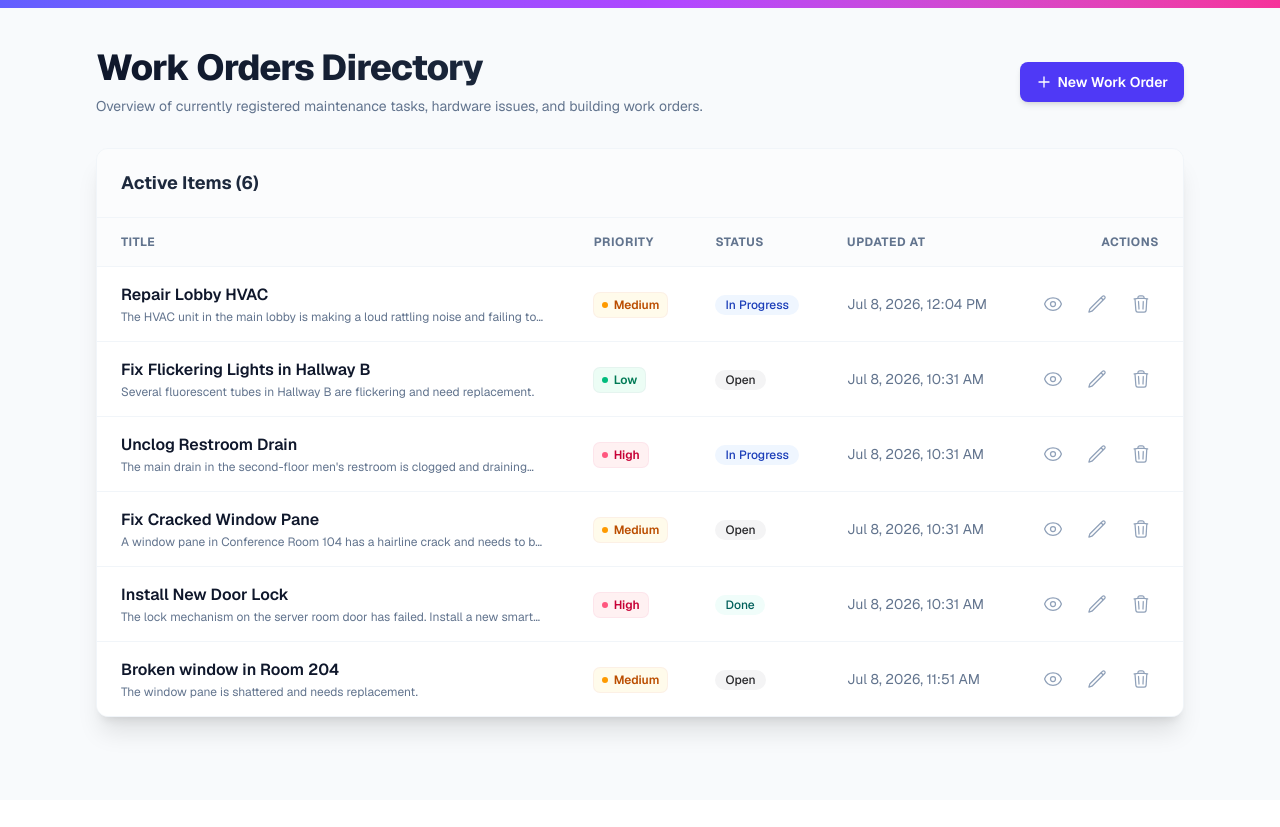
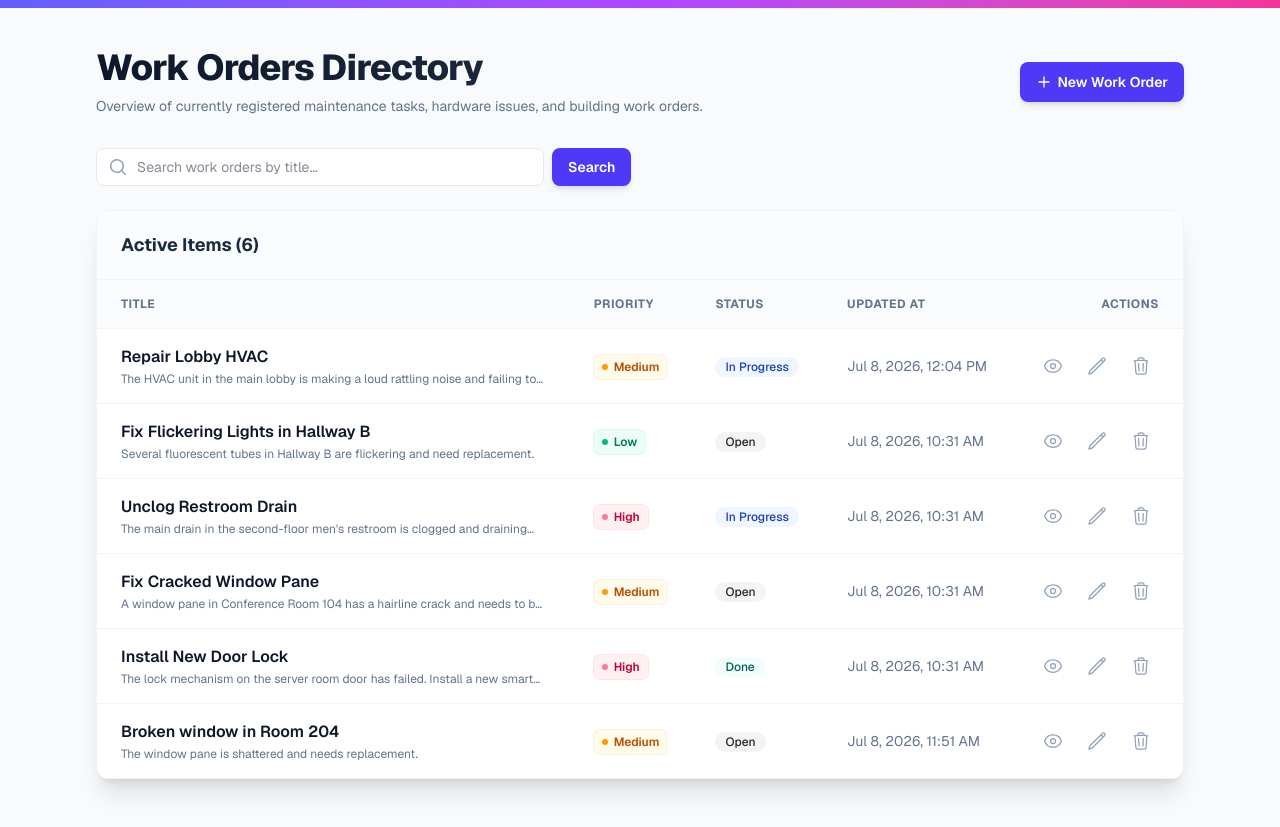
Before and after one commit to Moatez-km/work_orders, a Next.js app: page /work-orders in a window 1280 px wide. Before the commit the page ends 800 px from the top, so only its background shows below. Built offline with nearby package versions, Linux system fonts and the light colour scheme.

Commit message:
feat: implement title search

```diff
--- a/src/app/work-orders/page.tsx
+++ b/src/app/work-orders/page.tsx
@@ -4,8 +4,20 @@ import DeleteWorkOrderButton from '../components/DeleteWorkOrderButton';
 
 export const dynamic = 'force-dynamic';
 
-export default function WorkOrdersPage() {
-  const workOrders = readWorkOrders();
+interface PageProps {
+  searchParams?: Promise<{ q?: string }>;
+}
+
+export default async function WorkOrdersPage({ searchParams }: PageProps) {
+  const resolvedSearchParams = await searchParams;
+  const query = resolvedSearchParams?.q || '';
+
+  const allWorkOrders = readWorkOrders();
+  const workOrders = query
+    ? allWorkOrders.filter((wo) =>
+        wo.title.toLowerCase().includes(query.toLowerCase())
+      )
+    : allWorkOrders;
 
   // Helper for Priority styling
   const getPriorityBadge = (priority: string) => {
@@ -100,6 +112,38 @@ export default function WorkOrdersPage() {
           </div>
         </div>
 
+        {/* Search Bar */}
+        <form method="GET" action="/work-orders" className="mb-6 flex gap-2">
+          <div className="relative flex-1 max-w-md">
+            <div className="pointer-events-none absolute inset-y-0 left-0 flex items-center pl-3">
+              <svg className="h-5 w-5 text-slate-400 dark:text-zinc-500" viewBox="0 0 20 20" fill="currentColor">
+                <path fillRule="evenodd" d="M9 3.5a5.5 5.5 0 100 11 5.5 5.5 0 000-11zM2 9a7 7 0 1112.452 4.391l3.328 3.329a.75.75 0 11-1.06 1.06l-3.329-3.328A7 7 0 012 9z" clipRule="evenodd" />
+              </svg>
+            </div>
+            <input
+              type="text"
+              name="q"
+              defaultValue={query}
+              placeholder="Search work orders by title..."
+              className="block w-full rounded-lg border border-slate-200 dark:border-zinc-800 pl-10 pr-4 py-2 text-sm bg-white dark:bg-zinc-950 text-slate-900 dark:text-white transition-all focus:border-indigo-500 focus:outline-none focus:ring-2 focus:ring-indigo-500/25"
+            />
+          </div>
+          <button
+            type="submit"
+            className="inline-flex justify-center items-center rounded-lg bg-indigo-600 px-4 py-2 text-sm font-semibold text-white shadow-md hover:bg-indigo-500 transition-all cursor-pointer"
+          >
+            Search
+          </button>
+          {query && (
+            <Link
+              href="/work-orders"
+              className="inline-flex justify-center items-center rounded-lg border border-slate-200 dark:border-zinc-800 bg-white dark:bg-zinc-900 px-4 py-2 text-sm font-semibold text-slate-700 dark:text-zinc-300 hover:bg-slate-50 dark:hover:bg-zinc-800 transition-all"
+            >
+              Clear
+            </Link>
+          )}
+        </form>
+
         {/* Table Container Card */}
         <div className="bg-white dark:bg-zinc-900 shadow-xl rounded-xl border border-slate-100 dark:border-zinc-800 overflow-hidden transition-all duration-300 hover:shadow-2xl">
           <div className="px-6 py-5 border-b border-slate-100 dark:border-zinc-800 flex justify-between items-center bg-slate-50/50 dark:bg-zinc-900/50">
@@ -124,9 +168,13 @@ export default function WorkOrdersPage() {
                   d="M9 5H7a2 2 0 00-2 2v12a2 2 0 002 2h10a2 2 0 002-2V7a2 2 0 00-2-2h-2M9 5a2 2 0 002 2h2a2 2 0 002-2M9 5a2 2 0 002-2h2a2 2 0 002-2"
                 />
               </svg>
-              <h3 className="mt-2 text-sm font-medium text-slate-900 dark:text-white">No work orders</h3>
+              <h3 className="mt-2 text-sm font-medium text-slate-900 dark:text-white">
+                {query ? 'No matching work orders' : 'No work orders'}
+              </h3>
               <p className="mt-1 text-sm text-slate-500 dark:text-zinc-400">
-                Get started by seeding or adding a work order.
+                {query
+                  ? `Try adjusting your search query or clear it to see all items.`
+                  : 'Get started by seeding or adding a work order.'}
               </p>
             </div>
           ) : (
```
Also changed, not shown: 1 other file (tests, documents, lock files or other folders).
